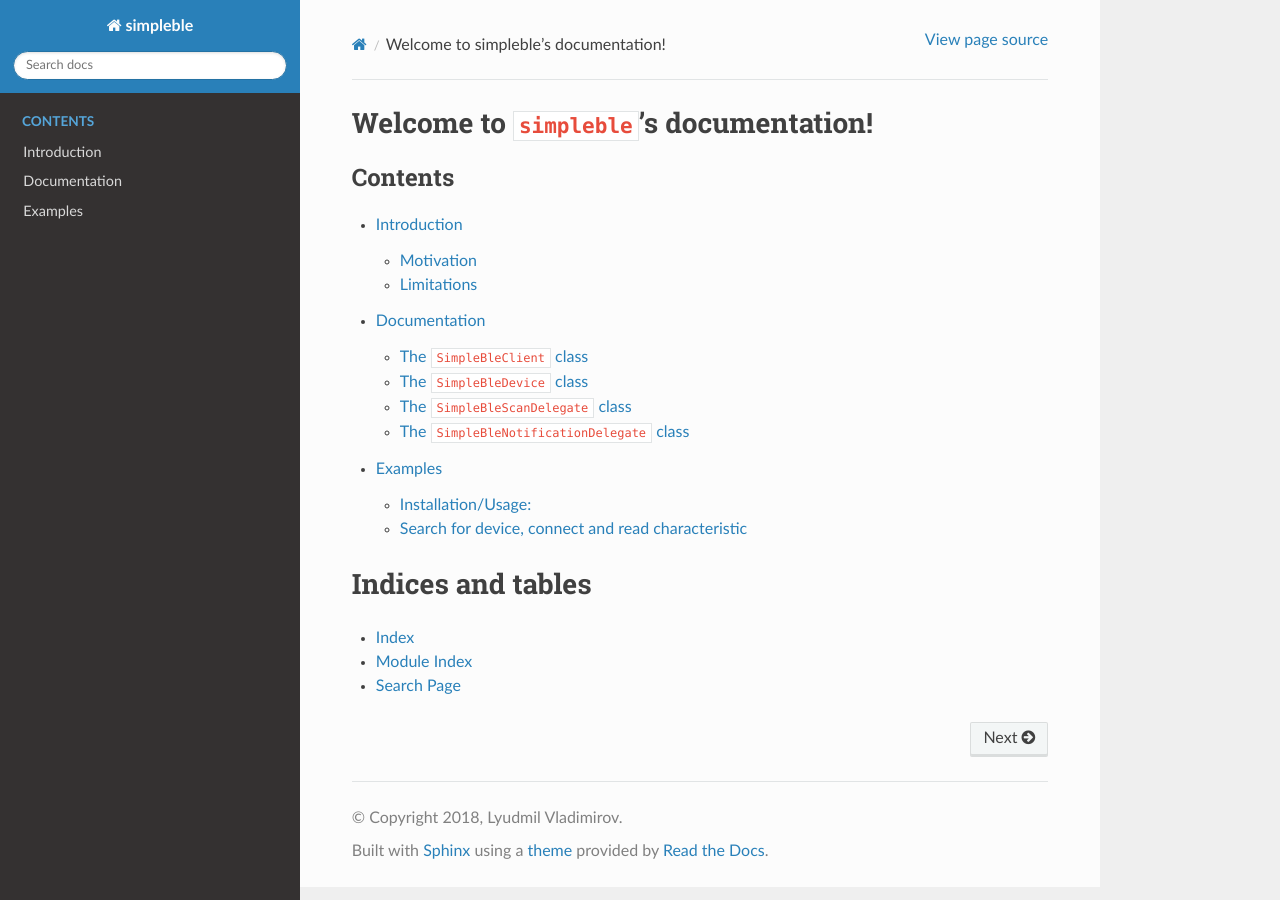
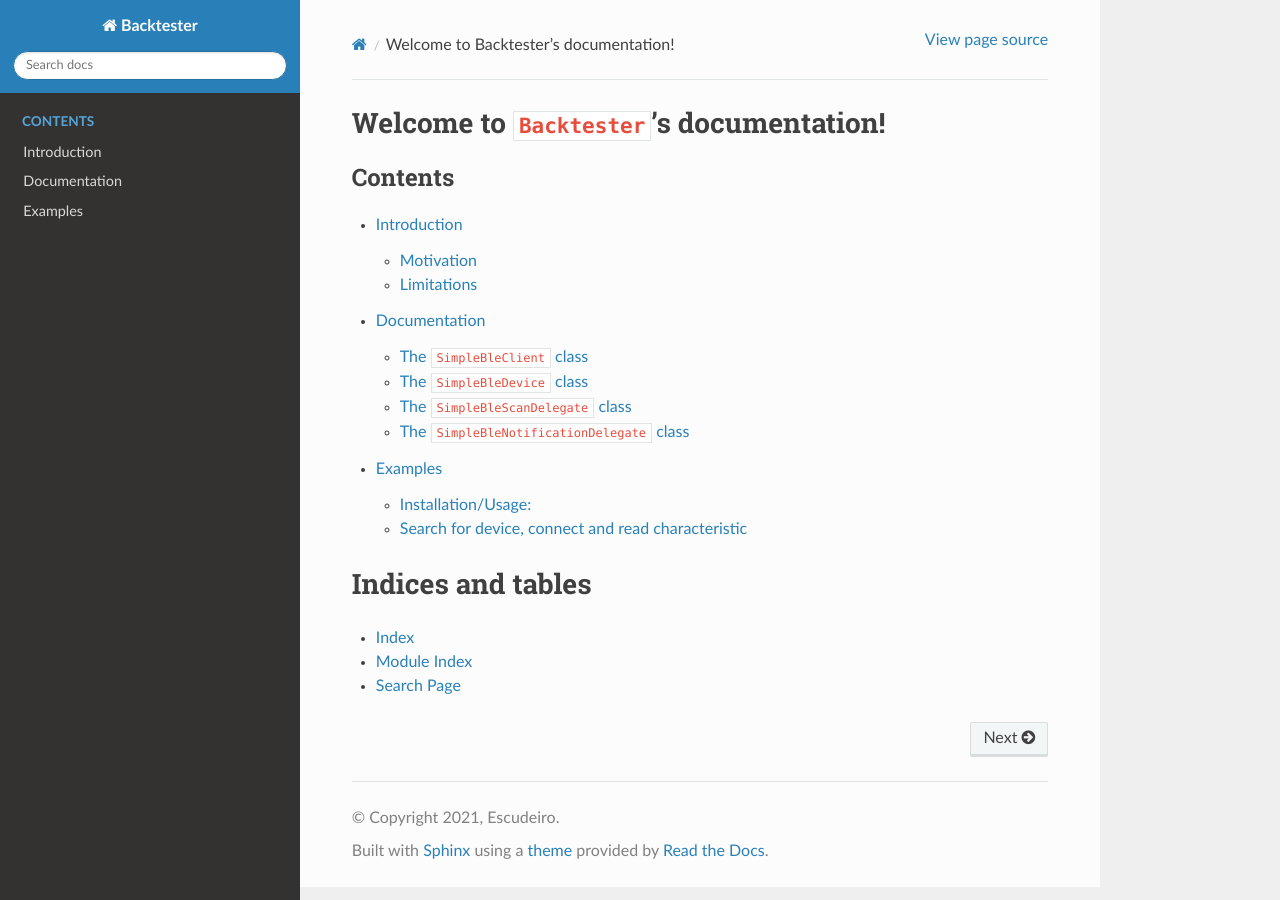
Before and after one commit to gustavoescudeiro/Backtest, a Sphinx documentation site: the page built from docs/source/index.rst, in a window 1280 px wide. Built offline with Sphinx 7.4.7 and the Read the Docs theme 2.0.0, drawn with Linux system fonts in a browser that asks for light colours.

Commit message:
updating files rst and conf.py

```diff
--- a/docs/source/conf.py
+++ b/docs/source/conf.py
@@ -14,14 +14,17 @@
 #
 import os
 import sys
-sys.path.insert(0, os.path.abspath('../../simpleble/'))
+import sphinx_rtd_theme
+
+
+sys.path.insert(0, os.path.abspath('../../Backtester/'))
 
 
 # -- Project information -----------------------------------------------------
 
-project = 'simpleble'
-copyright = '2018, Lyudmil Vladimirov'
-author = 'Lyudmil Vladimirov'
+project = 'Backtester'
+copyright = '2021, Escudeiro'
+author = 'Gustavo Lima Escudeiro'
 
 # The short X.Y version
 version = ''
--- a/docs/source/index.rst
+++ b/docs/source/index.rst
@@ -3,7 +3,7 @@
    You can adapt this file completely to your liking, but it should at least
    contain the root `toctree` directive.
 
-Welcome to ``simpleble``'s documentation!
+Welcome to ``Backtester``'s documentation!
 =========================================
 
 .. toctree::
```
